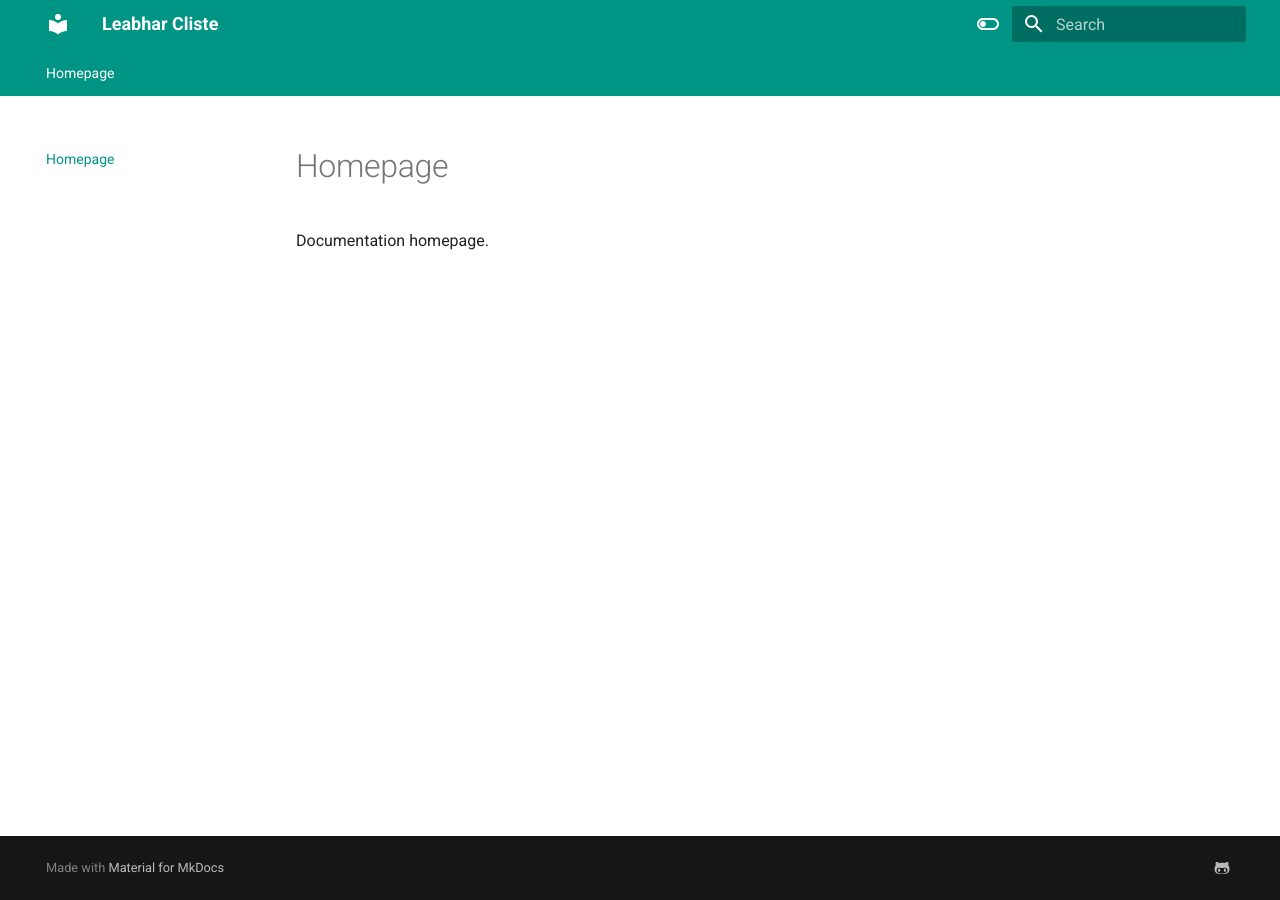
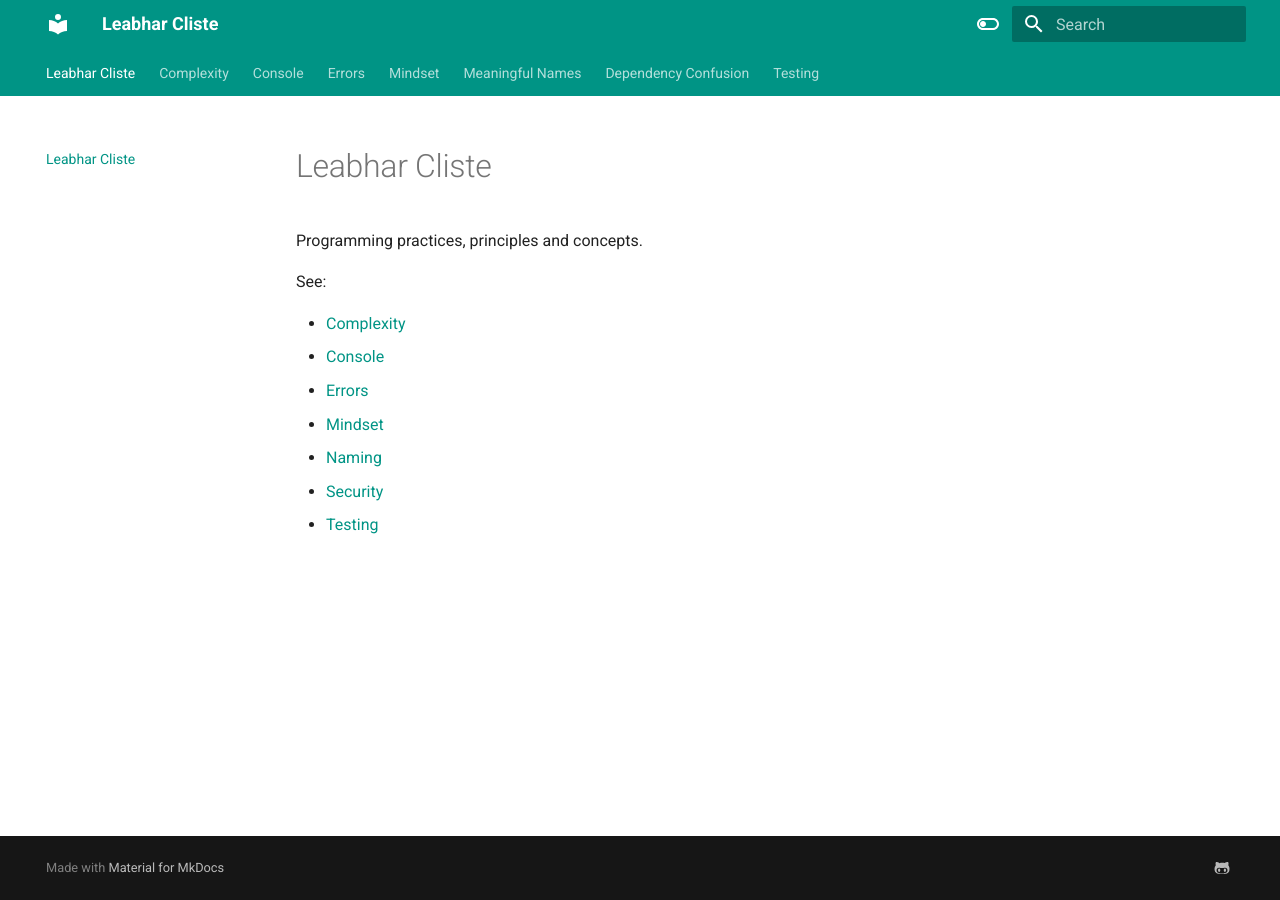
Before and after one commit to kieran-ryan/leabhar-cliste, an MkDocs documentation site: the page built from docs/index.md, in a window 1280 px wide. Built offline with MkDocs 1.6.1 and Material for MkDocs 9.7.7, drawn with Linux system fonts in a browser that asks for light colours.

Commit message:
Integrate markdown with static site

```diff
--- a/docs/index.md
+++ b/docs/index.md
@@ -1,3 +1,13 @@
-# Homepage
+# Leabhar Cliste
 
-Documentation homepage.
+Programming practices, principles and concepts.
+
+See:
+
+- [Complexity](complexity.md)
+- [Console](console.md)
+- [Errors](errors.md)
+- [Mindset](mindeset.md)
+- [Naming](naming.md)
+- [Security](security.md)
+- [Testing](testing.md)
```
Also changed, not shown: README.md (+2 -0 lines), docs/complexity.md (renamed from complexity.md), docs/console.md (renamed from console.md), docs/errors.md (renamed from errors.md), docs/mindset.md (renamed from mindset.md), docs/naming.md (renamed from naming.md), docs/security.md (renamed from security.md), docs/testing.md (renamed from testing.md).
